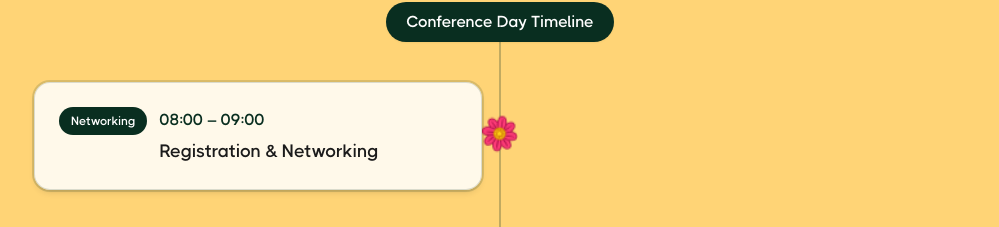
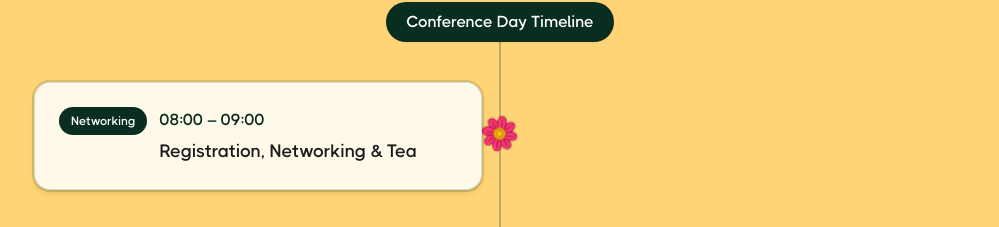
Before and after one commit to djangoindia/indjangoday2025, a Next.js app: page /schedule in a window 1280 px wide. Shown: the part 806-1033 px from the top of the page, without its empty margins (140-1139 px from the left). Built offline with nearby package versions, Linux system fonts and the light colour scheme.

Commit message:
modified schedule

```diff
--- a/src/app/components/SchedulePage.tsx
+++ b/src/app/components/SchedulePage.tsx
@@ -7,7 +7,7 @@ import ContactSection from './Footers';
 const SchedulePage = () => {
     // Structured schedule JSON
     const scheduleData = [
-        { start: '08:00', end: '09:00', type: 'Networking', title: 'Registration & Networking' },
+        { start: '08:00', end: '09:00', type: 'Networking', title: 'Registration, Networking & Tea' },
         { start: '09:10', end: '09:20', type: 'address', title: 'Opening Address' },
         { start: '09:30', end: '10:15', type: 'keynote', title: 'Building Temples: My Journey from Dreamer to Builder', speaker: 'Sarah Abderemane' },
         { start: '10:30', end: '11:00', type: 'talk', title: 'Stop N+1s: Practical Django ORM Query Optimisation (with Before/After Wins)', speaker: 'Mahesh Varma & Dheeraj' },
```
